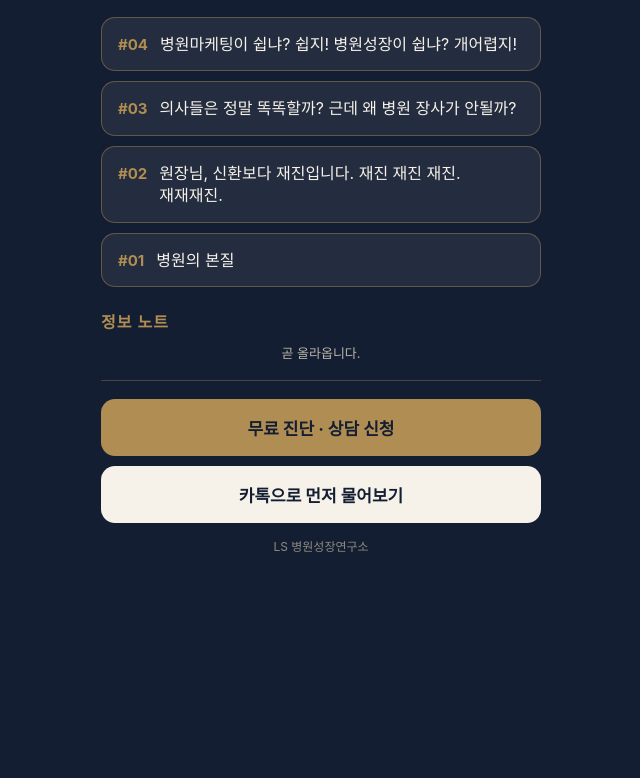
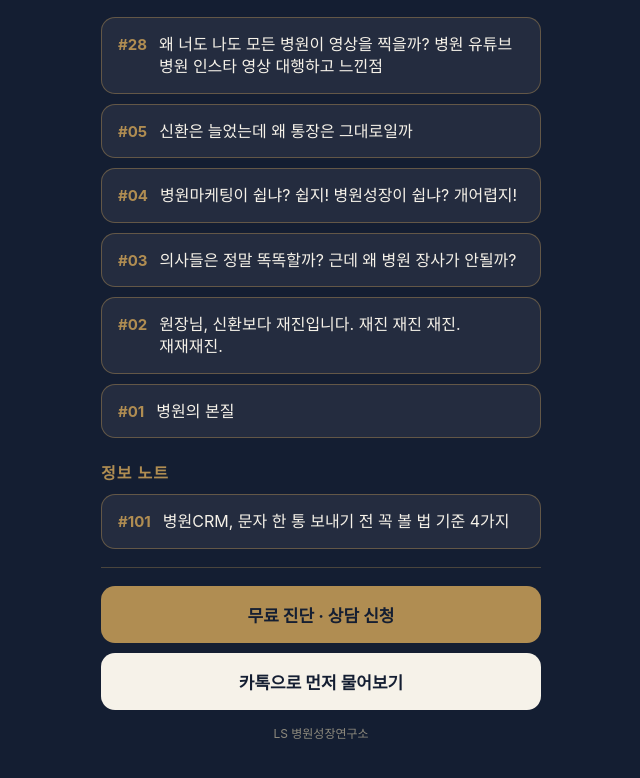
Before and after one commit to lsgrowth/lsgrowth.github.io, a plain HTML site: page links/index.html in a window 1280 px wide. Shown: the part 162-940 px from the top of the page, without its empty margins (319-959 px from the left). Before the commit the page ends 800 px from the top, so only its background shows below. Drawn offline with Linux system fonts and the light colour scheme.

Commit message:
칼럼 모음 페이지 갱신

```diff
--- a/links/index.html
+++ b/links/index.html
@@ -12,13 +12,16 @@ h2{font-size:16px;color:var(--gold);margin:22px 0 10px;font-weight:600;letter-sp
 .form{background:var(--gold);color:var(--navy)}.kakao{background:var(--paper);color:var(--navy)}.note{text-align:center;font-size:12px;color:#8e8a7d;margin-top:14px}
 </style></head><body><main>
 <header><div class="logo">LS</div><div class="lab">병원성장연구소</div><h1>연구소장 노트</h1><p class="sub">전문은 아래에서 읽어 보세요 · 최신 글이 맨 위</p></header>
+<a class="col" href="https://blog.naver.com/lsgrowth6000/224488421306" rel="noopener"><span class="no">#28</span><span class="tt">왜 너도 나도 모든 병원이 영상을 찍을까? 병원 유튜브 병원 인스타 영상 대행하고 느낀점</span></a>
+<a class="col" href="https://blog.naver.com/lsgrowth6000/224488406466" rel="noopener"><span class="no">#05</span><span class="tt">신환은 늘었는데 왜 통장은 그대로일까</span></a>
 <a class="col" href="https://blog.naver.com/lsgrowth6000/224483660546" rel="noopener"><span class="no">#04</span><span class="tt">병원마케팅이 쉽냐? 쉽지! 병원성장이 쉽냐? 개어렵지!</span></a>
 <a class="col" href="https://blog.naver.com/lsgrowth6000/224483658534" rel="noopener"><span class="no">#03</span><span class="tt">의사들은 정말 똑똑할까? 근데 왜 병원 장사가 안될까?</span></a>
 <a class="col" href="https://blog.naver.com/lsgrowth6000/224483657397" rel="noopener"><span class="no">#02</span><span class="tt">원장님, 신환보다 재진입니다. 재진 재진 재진. 재재재진.</span></a>
 <a class="col" href="https://blog.naver.com/lsgrowth6000/224483656335" rel="noopener"><span class="no">#01</span><span class="tt">병원의 본질</span></a>
 
 <h2>정보 노트</h2>
-<p class="sub" style="text-align:center;margin-bottom:10px">곧 올라옵니다.</p><div class="sep"></div>
+<a class="col" href="https://blog.naver.com/lsgrowth6000/224485689989" rel="noopener"><span class="no">#101</span><span class="tt">병원CRM, 문자 한 통 보내기 전 꼭 볼 법 기준 4가지</span></a>
+<div class="sep"></div>
 <a class="cta form" href="https://docs.google.com/forms/d/e/1FAIpQLScgscJzu-_umpK5T391qhe0d7Zhl0t5ld2U17WTYjD9tdr5nw/viewform?usp=pp_url&amp;entry.1623832531=%EC%9D%B8%EC%8A%A4%ED%83%80" rel="noopener">무료 진단 · 상담 신청</a>
 <a class="cta kakao" href="https://open.kakao.com/o/sKxRxWXi" rel="noopener">카톡으로 먼저 물어보기</a>
 <p class="note">LS 병원성장연구소</p></main></body></html>
```
